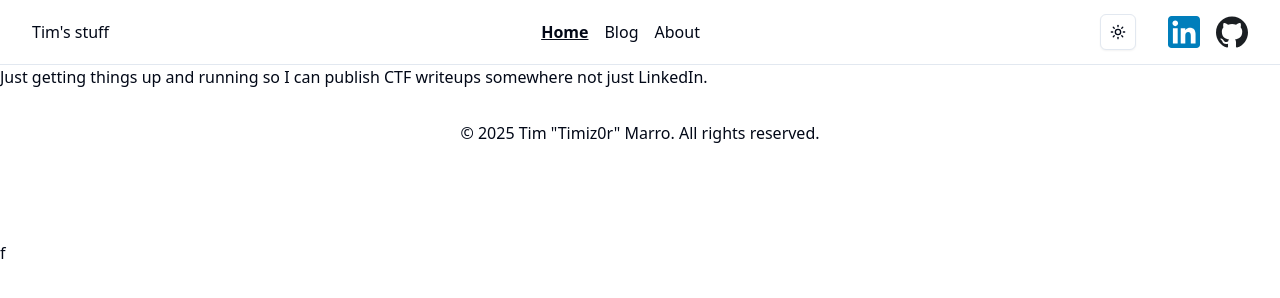
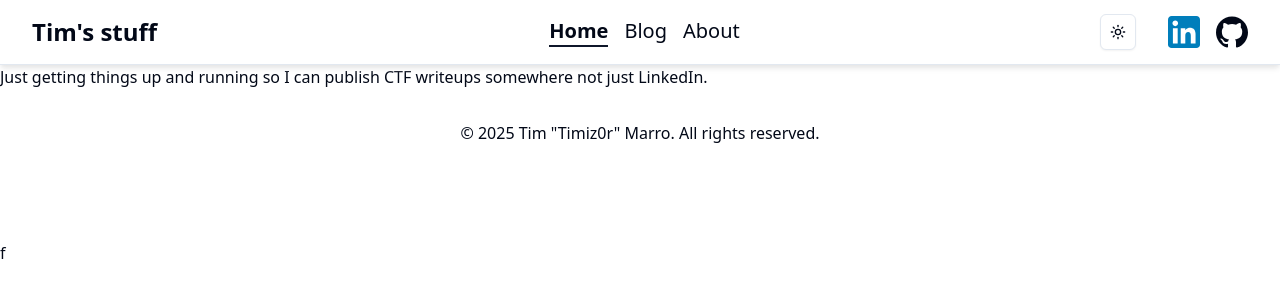
Before and after one commit to Timiz0r/mysite, an Astro site: page / in a window 1280 px wide. Built offline with nearby package versions, Linux system fonts and the light colour scheme; Astro itself is replaced by a stand-in of ours.

Commit message:
Convert styling of header

```diff
--- a/src/components/Header.astro
+++ b/src/components/Header.astro
@@ -4,10 +4,10 @@ import { SITE_TITLE } from '../consts';
 import { DarkModeToggle } from '@/components/DarkModeToggle';
 ---
 
-<header class="sticky top-0 z-50 w-full bg-background/50 border-b">
+<header class="sticky top-0 z-50 w-full bg-background/50 border-b shadow-md shadow-boxshadow">
 	<nav class="flex justify-center px-8 h-16 items-center space-x-4 sm:space-x-0">
-		<h2 class="pr-8"><a href="/">{SITE_TITLE}</a></h2>
-		<div class="grow flex justify-center space-x-4">
+		<h2 class="pr-8 text-2xl font-bold"><a href="/">{SITE_TITLE}</a></h2>
+		<div class="grow flex justify-center space-x-4 text-xl">
 			<HeaderLink href="/">Home</HeaderLink>
 			<HeaderLink href="/blog">Blog</HeaderLink>
 			<HeaderLink href="/about">About</HeaderLink>
@@ -23,53 +23,12 @@ import { DarkModeToggle } from '@/components/DarkModeToggle';
 			</a>
 			<a href="https://github.com/Timiz0r/" target="_blank">
 				<span class="sr-only">GitHub</span>
-				<!-- https://github.com/homarr-labs/dashboard-icons/blob/main/svg/github.svg -->
-				<svg xmlns="http://www.w3.org/2000/svg" xml:space="preserve" viewBox="0 0 512 512" width="32" height="32"><path d="M256 6.3C114.6 6.3 0 120.9 0 262.3c0 113.3 73.3 209 175 242.9 12.8 2.2 17.6-5.4 17.6-12.2 0-6.1-.3-26.2-.3-47.7-64.3 11.8-81-15.7-86.1-30.1-2.9-7.4-15.4-30.1-26.2-36.2-9-4.8-21.8-16.6-.3-17 20.2-.3 34.6 18.6 39.4 26.2 23 38.7 59.8 27.8 74.6 21.1 2.2-16.6 9-27.8 16.3-34.2-57-6.4-116.5-28.5-116.5-126.4 0-27.8 9.9-50.9 26.2-68.8-2.6-6.4-11.5-32.6 2.6-67.8 0 0 21.4-6.7 70.4 26.2 20.5-5.8 42.2-8.6 64-8.6s43.5 2.9 64 8.6c49-33.3 70.4-26.2 70.4-26.2 14.1 35.2 5.1 61.4 2.6 67.8 16.3 17.9 26.2 40.6 26.2 68.8 0 98.2-59.8 120-116.8 126.4 9.3 8 17.3 23.4 17.3 47.4 0 34.2-.3 61.8-.3 70.4 0 6.7 4.8 14.7 17.6 12.2C438.7 471.3 512 375.3 512 262.3c0-141.4-114.6-256-256-256" style="fill-rule:evenodd;clip-rule:evenodd;fill:#1b1f23"/></svg>
+				<!-- https://github.com/homarr-labs/dashboard-icons/blob/main/svg/github.svg with a modified fill for dark mode -->
+				<svg xmlns="http://www.w3.org/2000/svg" xml:space="preserve" viewBox="0 0 512 512" width="32" height="32"><path d="M256 6.3C114.6 6.3 0 120.9 0 262.3c0 113.3 73.3 209 175 242.9 12.8 2.2 17.6-5.4 17.6-12.2 0-6.1-.3-26.2-.3-47.7-64.3 11.8-81-15.7-86.1-30.1-2.9-7.4-15.4-30.1-26.2-36.2-9-4.8-21.8-16.6-.3-17 20.2-.3 34.6 18.6 39.4 26.2 23 38.7 59.8 27.8 74.6 21.1 2.2-16.6 9-27.8 16.3-34.2-57-6.4-116.5-28.5-116.5-126.4 0-27.8 9.9-50.9 26.2-68.8-2.6-6.4-11.5-32.6 2.6-67.8 0 0 21.4-6.7 70.4 26.2 20.5-5.8 42.2-8.6 64-8.6s43.5 2.9 64 8.6c49-33.3 70.4-26.2 70.4-26.2 14.1 35.2 5.1 61.4 2.6 67.8 16.3 17.9 26.2 40.6 26.2 68.8 0 98.2-59.8 120-116.8 126.4 9.3 8 17.3 23.4 17.3 47.4 0 34.2-.3 61.8-.3 70.4 0 6.7 4.8 14.7 17.6 12.2C438.7 471.3 512 375.3 512 262.3c0-141.4-114.6-256-256-256" style="fill-rule:evenodd;clip-rule:evenodd;fill:hsl(var(--foreground))"/></svg>
 			</a>
 		</div>
 	</nav>
 </header>
-<!-- <style>
-	header {
-		margin: 0;
-		padding: 0 1em;
-		background: white;
-		box-shadow: 0 2px 8px rgba(var(--black), 5%);
-	}
-	h2 {
-		margin: 0;
-		font-size: 1em;
-	}
-
-	h2 a,
-	h2 a.active {
-		text-decoration: none;
-	}
-	nav {
-		display: flex;
-		align-items: center;
-		justify-content: space-between;
-	}
-	nav a {
-		padding: 1em 0.5em;
-		color: var(--black);
-		border-bottom: 4px solid transparent;
-		text-decoration: none;
-	}
-	nav a.active {
-		text-decoration: none;
-		border-bottom-color: var(--accent);
-	}
-	.social-links,
-	.social-links a {
-		display: flex;
-	}
-	@media (max-width: 720px) {
-		.social-links {
-			display: none;
-		}
-	}
-</style> -->
 
 <script is:inline>
 	const getThemePreference = () => {
--- a/src/components/HeaderLink.astro
+++ b/src/components/HeaderLink.astro
@@ -9,16 +9,12 @@ const subpath = pathname.match(/[^\/]+/g);
 const isActive = href === pathname || href === '/' + (subpath?.[0] || '');
 ---
 
-<a href={href} class:list={[className, { active: isActive }]} {...props}>
+<a href={href} class:list={[className, { active: isActive }]} {...props} class="inline-block no-underline border-white">
 	<slot />
 </a>
 <style>
-	a {
-		display: inline-block;
-		text-decoration: none;
-	}
 	a.active {
 		font-weight: bolder;
-		text-decoration: underline;
+		@apply border-b-2 border-accent-foreground
 	}
 </style>
--- a/src/styles/global.css
+++ b/src/styles/global.css
@@ -29,6 +29,7 @@
 		--chart-4: 43 74% 66%;
 		--chart-5: 27 87% 67%;
 		--radius: 0.5rem;
+		--boxshadow: 0 0 90%;
 	}
   .dark {
 		--background: 222.2 84% 4.9%;
@@ -55,6 +56,7 @@
 		--chart-3: 30 80% 55%;
 		--chart-4: 280 65% 60%;
 		--chart-5: 340 75% 55%;
+		--boxshadow: 0 0 6%;
 	}
 }
 
--- a/tailwind.config.js
+++ b/tailwind.config.js
@@ -49,7 +49,8 @@ export default {
   				'3': 'hsl(var(--chart-3))',
   				'4': 'hsl(var(--chart-4))',
   				'5': 'hsl(var(--chart-5))'
-  			}
+  			},
+  			boxshadow: 'hsl(var(--boxshadow))',
   		}
   	}
   },
```
